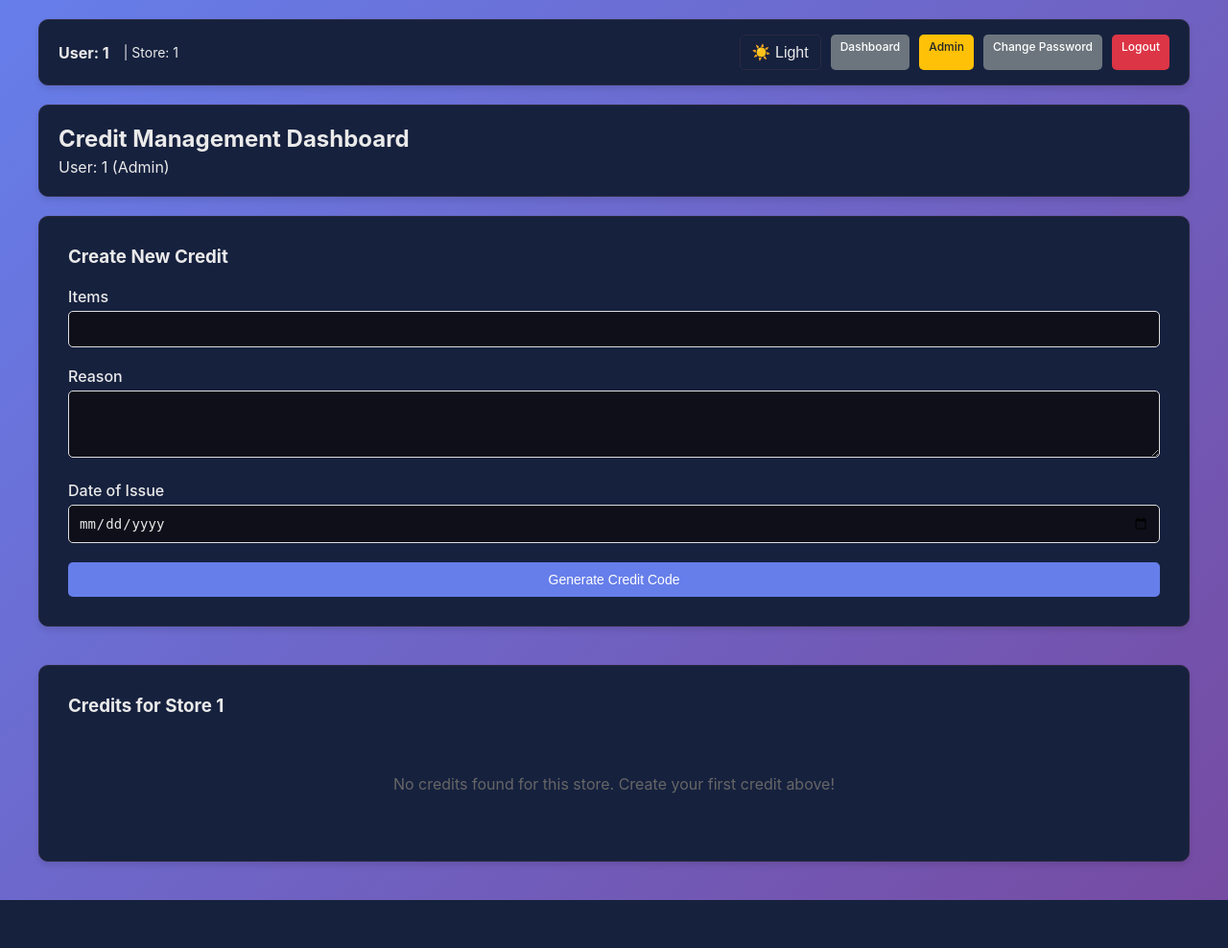
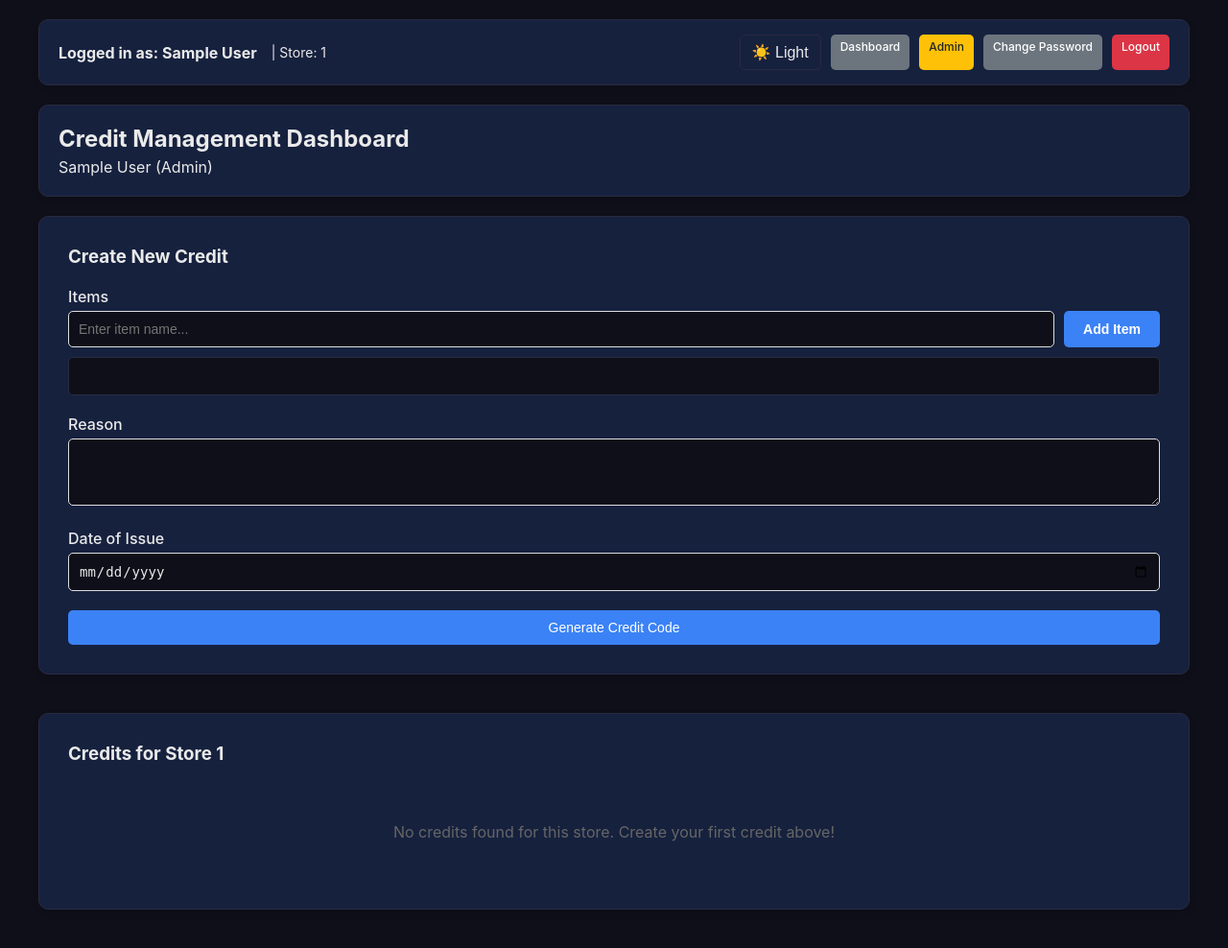
Before and after one commit to relytttt/domcredsys, a Flask app: page /dashboard in a window 1280 px wide. Shown: the whole page at 96% size. Before the commit the page ends 938 px from the top, so only its background shows below. Run offline with Flask 3, Linux system fonts and the light colour scheme; the visitor is signed in with stand-in values (Sample User, id 1); data that the repository does not hold is empty; parts of the project's set-up code (start-up, migrations or seed data) failed here and were passed over.

Commit message:
Add dark theme, blue accents, item tag system, and display names
Co-authored-by: relytttt <126397527+relytttt@users.noreply.github.com>

```diff
--- a/app.py
+++ b/app.py
@@ -96,6 +96,7 @@ def login():
             user = result.data[0]
             session['user_code'] = user['code']
             session['is_admin'] = user['is_admin']
+            session['display_name'] = user.get('display_name', user['code'])
 
             # Set first assigned store as selected_store
             stores = get_user_stores(user['code'])
@@ -162,18 +163,26 @@ def dashboard():
     user_code = session['user_code']
     is_admin = session.get('is_admin', False)
     selected_store = session.get('selected_store')
+    display_name = session.get('display_name', user_code)
 
     # Get user's stores
     stores = get_user_stores(user_code)
 
-    # Get credits for selected store
+    # Get credits for selected store with creator display names
     credits = []
     if selected_store:
         result = supabase.table('credits') \
-            .select('*') \
+            .select('*, users!credits_created_by_fkey(display_name)') \
             .eq('store_id', selected_store) \
             .order('created_at', desc=True) \
             .execute()
+
+        # Flatten the user data
+        for credit in result.data:
+            if credit.get('users'):
+                credit['creator_display_name'] = credit['users'].get('display_name', credit['created_by'])
+            else:
+                credit['creator_display_name'] = credit['created_by']
         credits = result.data
 
     return render_template('dashboard.html',
@@ -181,6 +190,7 @@ def dashboard():
                          stores=stores,
                          selected_store=selected_store,
                          user_code=user_code,
+                         display_name=display_name,
                          is_admin=is_admin)
 
 @app.route('/select-store', methods=['POST'])
@@ -203,7 +213,7 @@ def select_store():
 @app.route('/create-credit', methods=['POST'])
 @login_required
 def create_credit():
-    items = request.form.get('items', '').strip()
+    items_json = request.form.get('items', '').strip()
     reason = request.form.get('reason', '').strip()
     date_of_issue = request.form.get('date_of_issue', '').strip()
     selected_store = session.get('selected_store')
@@ -212,16 +222,26 @@ def create_credit():
         flash('Please select a store first', 'error')
         return redirect(url_for('dashboard'))
 
-    if not items or not reason:
+    if not items_json or not reason:
         flash('Items and reason are required', 'error')
         return redirect(url_for('dashboard'))
 
     try:
+        # Parse items JSON
+        import json
+        items_list = json.loads(items_json)
+        if not items_list or not isinstance(items_list, list):
+            flash('At least one item is required', 'error')
+            return redirect(url_for('dashboard'))
+
+        # Store as JSON string
+        items_str = json.dumps(items_list)
+
         code = generate_code()
 
         credit_data = {
             'code': code,
-            'items': items,
+            'items': items_str,
             'reason': reason,
             'store_id': selected_store,
             'created_by': session['user_code']
@@ -234,6 +254,8 @@ def create_credit():
         supabase.table('credits').insert(credit_data).execute()
 
         flash(f'Credit created successfully! Code: {code}', 'success')
+    except json.JSONDecodeError:
+        flash('Invalid items format', 'error')
     except Exception as e:
         flash(f'Error creating credit: {str(e)}', 'error')
 
@@ -306,6 +328,7 @@ def admin_users():
 def admin_users_create():
     code = request.form.get('code', '').strip()
     password = request.form.get('password', '').strip()
+    display_name = request.form.get('display_name', '').strip()
     is_admin = request.form.get('is_admin') == 'on'
 
     if len(code) != 4 or not code.isdigit():
@@ -316,13 +339,18 @@ def admin_users_create():
         flash('Password must be at least 4 characters', 'error')
         return redirect(url_for('admin_users'))
 
+    if not display_name:
+        flash('Display name is required', 'error')
+        return redirect(url_for('admin_users'))
+
     try:
         supabase.table('users').insert({
             'code': code,
             'password': password,
+            'display_name': display_name,
             'is_admin': is_admin
         }).execute()
-        flash(f'User {code} created successfully', 'success')
+        flash(f'User {display_name} ({code}) created successfully', 'success')
     except Exception as e:
         flash(f'Error creating user: {str(e)}', 'error')
 
--- a/static/css/style.css
+++ b/static/css/style.css
@@ -1,12 +1,15 @@
 /* CSS Variables for Theming */
 :root {
-    --bg-color: #1a1a2e;
+    /* Dark theme colors (default) */
+    --bg-color: #0f0f1a;
     --card-bg: #16213e;
     --text-color: #eaeaea;
-    --text-secondary: #b0b0b0;
-    --accent-color: #4a9eff;
+    --text-secondary: #a0a0a0;
+    --accent-color: #3b82f6;
+    --accent-hover: #2563eb;
+    --accent-light: #60a5fa;
     --border-color: #2a2a3e;
-    --active-border: #4ade80;
+    --active-border: #3b82f6;
     --claimed-bg: #1a1a2e;
     --claimed-opacity: 0.6;
     --input-bg: #0f0f1a;
@@ -15,13 +18,15 @@
 }
 
 [data-theme="light"] {
-    --bg-color: #f5f5f5;
+    --bg-color: #f0f4f8;
     --card-bg: #ffffff;
-    --text-color: #333333;
-    --text-secondary: #666666;
+    --text-color: #1a202c;
+    --text-secondary: #4a5568;
     --accent-color: #3b82f6;
-    --border-color: #e0e0e0;
-    --active-border: #22c55e;
+    --accent-hover: #2563eb;
+    --accent-light: #60a5fa;
+    --border-color: #e2e8f0;
+    --active-border: #3b82f6;
     --claimed-bg: #f9f9f9;
     --claimed-opacity: 0.7;
     --input-bg: #ffffff;
@@ -140,8 +145,8 @@ body {
 }
 
 .status-badge.active {
-    background: rgba(74, 222, 128, 0.2);
-    color: #4ade80;
+    background: rgba(59, 130, 246, 0.2);
+    color: #3b82f6;
 }
 
 .status-badge.claimed {
@@ -338,3 +343,74 @@ body {
 .form-group select:focus {
     border-color: var(--accent-color);
 }
+
+/* Item Tags System */
+.items-input-container {
+    display: flex;
+    flex-direction: column;
+    gap: 10px;
+}
+
+.items-input-row {
+    display: flex;
+    gap: 10px;
+}
+
+.items-input-row input {
+    flex: 1;
+}
+
+.items-input-row button {
+    padding: 10px 20px;
+    background: var(--accent-color);
+    color: white;
+    border: none;
+    border-radius: 5px;
+    font-size: 14px;
+    font-weight: 600;
+    cursor: pointer;
+    transition: all 0.3s ease;
+    white-space: nowrap;
+}
+
+.items-input-row button:hover {
+    background: var(--accent-hover);
+}
+
+.items-tags {
+    display: flex;
+    flex-wrap: wrap;
+    gap: 8px;
+    min-height: 40px;
+    padding: 10px;
+    background: var(--input-bg);
+    border: 1px solid var(--input-border);
+    border-radius: 5px;
+}
+
+.item-tag {
+    display: inline-flex;
+    align-items: center;
+    background: var(--accent-color);
+    color: white;
+    padding: 6px 12px;
+    border-radius: 20px;
+    font-size: 14px;
+    gap: 8px;
+}
+
+.item-tag button {
+    background: none;
+    border: none;
+    color: white;
+    cursor: pointer;
+    font-size: 18px;
+    padding: 0;
+    line-height: 1;
+    font-weight: bold;
+    transition: color 0.2s;
+}
+
+.item-tag button:hover {
+    color: #ff6b6b;
+}
--- a/static/js/main.js
+++ b/static/js/main.js
@@ -43,7 +43,73 @@ document.addEventListener('DOMContentLoaded', function() {
             submitClaim(code);
         });
     });
+
+    // Attach item input Enter key listener
+    const itemInput = document.getElementById('item-input');
+    if (itemInput) {
+        itemInput.addEventListener('keypress', function(e) {
+            if (e.key === 'Enter') {
+                e.preventDefault();
+                addItem();
+            }
+        });
+    }
+
+    // Form submit validation
+    const createCreditForm = document.getElementById('create-credit-form');
+    if (createCreditForm) {
+        createCreditForm.addEventListener('submit', function(e) {
+            if (items.length === 0) {
+                e.preventDefault();
+                alert('Please add at least one item');
+                return false;
+            }
+        });
+    }
 });
+
+// Items management for the add item tag system
+let items = [];
+
+function addItem() {
+    const input = document.getElementById('item-input');
+    const value = input.value.trim();
+    if (value && !items.includes(value)) {
+        items.push(value);
+        renderItems();
+        input.value = '';
+    }
+    input.focus();
+}
+
+function removeItem(index) {
+    items.splice(index, 1);
+    renderItems();
+}
+
+function renderItems() {
+    const container = document.getElementById('items-tags');
+    const hidden = document.getElementById('items-hidden');
+
+    if (!container || !hidden) return;
+
+    container.innerHTML = items.map((item, i) =>
+        `<span class="item-tag">${escapeHtml(item)} <button type="button" onclick="removeItem(${i})">×</button></span>`
+    ).join('');
+
+    hidden.value = JSON.stringify(items);
+}
+
+function escapeHtml(text) {
+    const map = {
+        '&': '&amp;',
+        '<': '&lt;',
+        '>': '&gt;',
+        '"': '&quot;',
+        "'": '&#039;'
+    };
+    return text.replace(/[&<>"']/g, m => map[m]);
+}
 
 function toggleTheme() {
     const currentTheme = document.documentElement.getAttribute('data-theme');
--- a/templates/base.html
+++ b/templates/base.html
@@ -14,9 +14,10 @@
 
         body {
             font-family: -apple-system, BlinkMacSystemFont, 'Segoe UI', Roboto, Oxygen, Ubuntu, Cantarell, sans-serif;
-            background: linear-gradient(135deg, #667eea 0%, #764ba2 100%);
+            background: var(--bg-color);
             min-height: 100vh;
             padding: 20px;
+            transition: background-color 0.3s ease;
         }
 
         .container {
@@ -106,12 +107,12 @@
         }
 
         .btn-primary {
-            background: #667eea;
+            background: var(--accent-color);
             color: white;
         }
 
         .btn-primary:hover {
-            background: #5568d3;
+            background: var(--accent-hover);
         }
 
         .btn-secondary {
@@ -247,7 +248,7 @@
 
         .stat-card h3 {
             font-size: 36px;
-            color: #667eea;
+            color: var(--accent-color);
             margin-bottom: 10px;
         }
 
@@ -262,7 +263,7 @@
     <div class="container">
         <div class="nav-header">
             <div class="user-info">
-                <strong>User: {{ session.user_code }}</strong>
+                <strong>Logged in as: {{ session.display_name or session.user_code }}</strong>
                 {% if session.selected_store %}
                 <span>| Store: {{ session.selected_store }}</span>
                 {% endif %}
--- a/templates/dashboard.html
+++ b/templates/dashboard.html
@@ -7,7 +7,7 @@
     <div class="header">
         <div>
             <h1>Credit Management Dashboard</h1>
-            <p style="color: #666; margin-top: 5px;">User: {{ user_code }}{% if is_admin %} (Admin){% endif %}</p>
+            <p style="color: var(--text-secondary); margin-top: 5px;">{{ display_name }}{% if is_admin %} (Admin){% endif %}</p>
         </div>
         <div style="display: flex; gap: 10px; align-items: center;">
             {% if stores %}
@@ -40,11 +40,20 @@
     <div class="grid">
         <!-- Create Credit Card -->
         <div class="card">
-            <h3 style="margin-bottom: 20px; color: #333;">Create New Credit</h3>
-            <form method="POST" action="{{ url_for('create_credit') }}">
+            <h3 style="margin-bottom: 20px; color: var(--text-color);">Create New Credit</h3>
+            <form method="POST" action="{{ url_for('create_credit') }}" id="create-credit-form">
                 <div class="form-group">
-                    <label for="items">Items</label>
-                    <input type="text" id="items" name="items" required>
+                    <label for="item-input">Items</label>
+                    <div class="items-input-container">
+                        <div class="items-input-row">
+                            <input type="text" id="item-input" placeholder="Enter item name..." autocomplete="off">
+                            <button type="button" onclick="addItem()">Add Item</button>
+                        </div>
+                        <div class="items-tags" id="items-tags">
+                            <!-- Tags appear here -->
+                        </div>
+                        <input type="hidden" name="items" id="items-hidden">
+                    </div>
                 </div>
 
                 <div class="form-group">
@@ -83,14 +92,22 @@
                     <span class="status-badge {{ credit['status'] }}">{{ credit['status'].upper() }}</span>
                 </div>
                 <div class="tile-body">
-                    <p><strong>Items:</strong> {{ credit['items'] }}</p>
+                    <p><strong>Items:</strong>
+                    {% set items_data = credit['items'] %}
+                    {% if items_data.startswith('[') %}
+                        {% set items_list = items_data|safe|tojson|fromjson %}
+                        {{ items_list|join(', ') }}
+                    {% else %}
+                        {{ items_data }}
+                    {% endif %}
+                    </p>
                     <p><strong>Reason:</strong> {{ credit['reason'] }}</p>
                     <p><strong>Date:</strong> {{ credit['date_of_issue'] }}</p>
                     {% if credit['status'] == 'claimed' %}
                     <p><strong>Claimed By:</strong> {{ credit['claimed_by'] }}</p>
                     <p><strong>Claimed At:</strong> {{ credit['claimed_at'][:19] if credit['claimed_at'] else '-' }}</p>
                     {% endif %}
-                    <p><strong>Created By:</strong> {{ credit['created_by'] or '-' }}</p>
+                    <p><strong>Created By:</strong> {{ credit.get('creator_display_name', credit['created_by']) or '-' }}</p>
                 </div>
                 {% if credit['status'] == 'active' %}
                 <div class="tile-footer">
```
Also changed, not shown: schema.sql (+15 -3 lines), templates/admin/users.html (+12 -5 lines).
